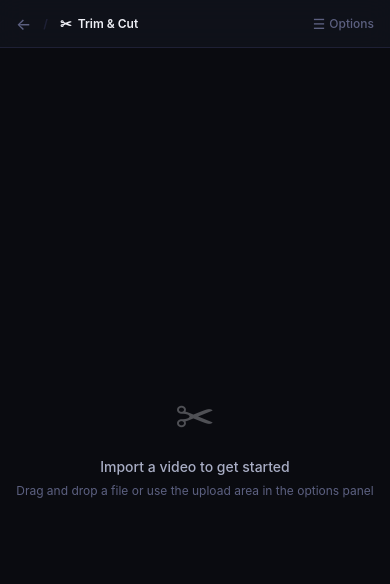
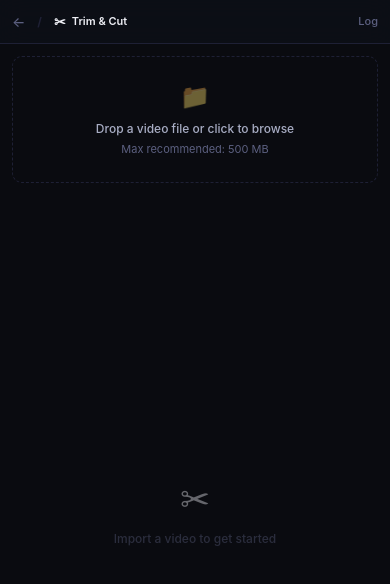
Before and after one commit to ningtoba/BrowserSnip, a React (Vite) app: page / in a window 390 px wide. Both pictures are taken after a click on the button 195 px from the left and 443 px from the top of the page. Shown: the top 584 px of the page. Built offline with nearby package versions, Linux system fonts and the light colour scheme; the HTML template or start-up script is replaced by a standard one.

Commit message:
Redesign mobile layout: inline file upload, no sidebar drawer, full-viewport modules

```diff
--- a/src/components/layout/ToolWorkspace.tsx
+++ b/src/components/layout/ToolWorkspace.tsx
@@ -1,4 +1,4 @@
-import { useEffect, useState, useCallback } from 'react';
+import { useEffect, useState, useCallback, useRef } from 'react';
 import { useParams, useNavigate } from 'react-router-dom';
 import { TOOLS } from '@/lib/constants';
 import { FileDropZone } from '@/components/ui/FileDropZone';
@@ -45,7 +45,8 @@ export function ToolWorkspace() {
   const persistFile = useFileStore((s) => s.persistCurrent);
   const persistProcess = useProcessStore((s) => s.persistCurrent);
 
-  const [mobileMenuOpen, setMobileMenuOpen] = useState(false);
+  const [showSideTools, setShowSideTools] = useState(false);
+  const mainRef = useRef<HTMLDivElement>(null);
 
   useEffect(() => {
     const id = (toolId as ToolId) ?? null;
@@ -57,19 +58,17 @@ export function ToolWorkspace() {
     };
   }, [toolId, setFileSession, setProcessSession, persistFile, persistProcess]);
 
-  const closeMobileMenu = useCallback(() => setMobileMenuOpen(false), []);
-
   const tool = TOOLS.find((t) => t.id === toolId);
   const ToolComponent = toolId ? TOOL_COMPONENTS[toolId] : null;
 
   if (!tool) {
     return (
-      <div className="flex h-screen items-center justify-center bg-cream">
-        <div className="text-center animate-doodle-pop">
-          <p className="mb-4 text-ink-soft text-base">Tool not found.</p>
+      <div className="flex h-screen items-center justify-center bg-[#0a0b10]">
+        <div className="text-center animate-fade-in">
+          <p className="mb-4 text-sm text-[#5c6080]">Tool not found.</p>
           <button
             onClick={() => navigate('/')}
-            className="text-sm font-medium text-accent hover:text-accent-hover transition-colors"
+            className="text-xs font-medium text-[#6366f1] hover:text-[#818cf8] transition-colors"
           >
             &larr; Back to Dashboard
           </button>
@@ -79,119 +78,162 @@ export function ToolWorkspace() {
   }
 
   return (
-    <div className="flex h-screen flex-col bg-cream overflow-hidden">
-      {/* Top header bar */}
-      <header className="flex h-12 shrink-0 items-center gap-3 border-b border-cream-border bg-cream-light/80 backdrop-blur-subtle px-4 z-20">
+    <div className="flex h-screen flex-col bg-[#0a0b10] overflow-hidden">
+      {/* ── Top bar ── */}
+      <header className="flex h-11 shrink-0 items-center gap-3 border-b border-[#1e2035] bg-[#0d0f17]/90 backdrop-blur-subtle px-3 sm:px-4 z-20">
         <button
           onClick={() => navigate('/')}
-          className="flex items-center gap-1.5 text-xs font-medium text-ink-muted hover:text-ink transition-colors shrink-0"
+          className="flex items-center gap-1 text-[11px] font-medium text-[#5c6080] hover:text-[#a8adc4] transition-colors shrink-0"
         >
-          <span className="text-base leading-none">&larr;</span>
+          <span className="text-sm leading-none">&larr;</span>
           <span className="hidden sm:inline">Dashboard</span>
         </button>
-        <span className="text-cream-border text-xs font-bold">/</span>
-        <span className="flex items-center gap-1.5 text-xs font-semibold text-ink truncate">
+        <span className="text-[#1e2035] text-xs font-bold">/</span>
+        <span className="flex items-center gap-1.5 text-[11px] font-semibold text-[#eeeff5] truncate">
           <span className="text-sm">{tool.icon}</span>
           <span className="truncate">{tool.name}</span>
         </span>
 
-        {/* Spacer */}
         <div className="flex-1" />
 
-        {/* Process button (desktop) */}
+        {/* Desktop: process quick-action */}
         {file && ToolComponent && (
-          <div className="hidden lg:block">
           <button
             onClick={() => {
-                const toolEl = document.getElementById('tool-process-btn');
-                if (toolEl) toolEl.click();
+              const el = document.getElementById('tool-process-btn');
+              if (el) el.click();
             }}
-              className="text-[11px] font-semibold text-accent hover:text-accent-hover transition-colors px-3 py-1 rounded-doodle bg-accent/5 border border-accent/20"
+            className="hidden sm:inline-flex items-center gap-1 text-[11px] font-semibold text-[#6366f1] hover:text-[#818cf8] transition-colors px-2.5 py-1 rounded-md bg-[#6366f1]/10 border border-[#6366f1]/20"
           >
             Process
           </button>
+        )}
+
+        {/* Log toggle */}
+        <button
+          onClick={() => useUIStore.getState().toggleLogMonitor()}
+          className="text-[11px] font-medium text-[#5c6080] hover:text-[#a8adc4] transition-colors shrink-0"
+        >
+          {showLogs ? 'Hide Log' : 'Log'}
+        </button>
+
+        {/* Mobile: Show tool options toggle (only when file is loaded) */}
+        {file && ToolComponent && (
+          <button
+            onClick={() => setShowSideTools((v) => !v)}
+            className="sm:hidden text-[11px] font-semibold text-[#6366f1] hover:text-[#818cf8] transition-colors shrink-0"
+          >
+            {showSideTools ? 'Done' : 'Options'}
+          </button>
+        )}
+      </header>
+
+      {/* ── Body: desktop has sidebar + main; mobile stacks inline ── */}
+      <div className="flex flex-1 overflow-hidden" ref={mainRef}>
+        {/* Sidebar — desktop: permanent 320px panel */}
+        <aside className="hidden sm:flex w-72 lg:w-80 shrink-0 flex-col border-r border-[#1e2035] bg-[#0d0f17]">
+          <div className="flex-1 overflow-y-auto p-4 space-y-3">
+            <FileDropZone />
+            {isLargeFile && <MemoryWarning />}
+            {codecWarning && (
+              <div className="rounded-md border border-[#f59e0b]/20 bg-[#f59e0b]/5 p-3">
+                <p className="text-[11px] font-medium text-[#f59e0b] leading-relaxed">{codecWarning}</p>
               </div>
             )}
+            {file && ToolComponent && <ToolComponent />}
+          </div>
+        </aside>
 
-        {/* Mobile menu toggle */}
-        <button
-          onClick={() => setMobileMenuOpen((v) => !v)}
-          className="lg:hidden flex items-center gap-1 text-xs font-medium text-ink-muted hover:text-ink transition-colors"
-        >
-          <span className="text-sm leading-none">{mobileMenuOpen ? '✕' : '☰'}</span>
-          <span>{mobileMenuOpen ? 'Close' : 'Options'}</span>
-        </button>
-      </header>
-
-      <div className="flex flex-1 overflow-hidden relative">
-        {/* Sidebar — desktop always visible, mobile slides in */}
-        <aside
-          className={`
-            absolute inset-y-0 left-0 z-10 w-72 lg:w-80
-            flex shrink-0 flex-col border-r border-cream-border bg-cream-light
-            transform transition-transform duration-300 ease-in-out
-            lg:relative lg:translate-x-0 lg:z-auto
-            ${mobileMenuOpen ? 'translate-x-0' : '-translate-x-full'}
-          `}
-        >
-          {/* Sidebar scroll area */}
-          <div className="flex-1 overflow-y-auto p-4">
-            <p className="mb-4 text-xs text-ink-soft leading-relaxed">{tool.description}</p>
-
+        {/* Main content area */}
+        <main className="flex flex-1 flex-col overflow-hidden min-w-0">
+          {/* Mobile: inline upload + tools area (no drawer!) */}
+          <div className="sm:hidden flex flex-col flex-1 overflow-hidden min-h-0">
+            {/* File drop zone always visible inline */}
+            <div className="shrink-0 p-3 pb-0">
               <FileDropZone />
-
-            {isLargeFile && <MemoryWarning />}
+              {isLargeFile && <div className="mt-2"><MemoryWarning /></div>}
               {codecWarning && (
-              <div className="mt-3 rounded-doodle-md border border-warn/20 bg-warn/5 p-3">
-                <p className="text-[11px] font-medium text-warn leading-relaxed">{codecWarning}</p>
-              </div>
-            )}
-
-            {file && ToolComponent && (
-              <div className="mt-4" onClick={closeMobileMenu}>
-                <ToolComponent />
+                <div className="mt-2 rounded-md border border-[#f59e0b]/20 bg-[#f59e0b]/5 p-2.5">
+                  <p className="text-[10px] font-medium text-[#f59e0b] leading-relaxed">{codecWarning}</p>
                 </div>
               )}
             </div>
 
-          <div className="border-t border-cream-border p-4">
-            <button
-              onClick={() => {
-                useUIStore.getState().toggleLogMonitor();
-                closeMobileMenu();
-              }}
-              className="w-full text-left text-[11px] font-medium text-ink-muted hover:text-accent transition-colors"
-            >
-              {showLogs ? 'Hide' : 'Show'} FFmpeg Log Monitor
-            </button>
+            {!file && !isProcessing && (
+              <div className="flex flex-1 items-center justify-center p-4">
+                <div className="text-center opacity-40">
+                  <div className="mb-3 text-4xl">{tool.icon}</div>
+                  <p className="text-xs font-medium text-[#5c6080]">
+                    Import a video to get started
+                  </p>
                 </div>
-        </aside>
-
-        {/* Mobile overlay backdrop */}
-        {mobileMenuOpen && (
-          <div
-            className="fixed inset-0 z-[5] bg-black/50 lg:hidden"
-            onClick={closeMobileMenu}
-          />
+              </div>
             )}
 
-        {/* Main content */}
-        <main className="flex flex-1 flex-col overflow-hidden min-w-0">
-          <div className="flex-1 overflow-y-auto p-4 sm:p-6 lg:p-8">
             {file && (
+              <>
+                {/* Video preview — takes remaining space */}
+                <div className="flex-1 min-h-0 p-3 flex items-center justify-center overflow-hidden">
                   <VideoPreview />
+                </div>
+
+                {/* Tool options — slides up as bottom sheet when toggled */}
+                {ToolComponent && (
+                  <div className={`shrink-0 border-t border-[#1e2035] bg-[#0d0f17] transition-all duration-300 ${showSideTools ? 'max-h-[60vh] overflow-y-auto' : 'max-h-0 overflow-hidden'}`}>
+                    <div className="p-3">
+                      <ToolComponent />
+                    </div>
+                  </div>
                 )}
+              </>
+            )}
+
+            {/* Processing progress */}
+            {isProcessing && (
+              <div className="shrink-0 p-3 border-t border-[#1e2035]">
+                <ProgressBar />
+              </div>
+            )}
+
+            {/* Error */}
+            {error && (
+              <div className="shrink-0 p-3 border-t border-[#dc2626]/20">
+                <div className="rounded-md border border-[#dc2626]/20 bg-[#dc2626]/5 p-3">
+                  <p className="text-[11px] font-semibold text-[#dc2626]">Processing Error</p>
+                  <p className="mt-1 text-[11px] text-[#dc2626]/80 leading-relaxed">{error}</p>
+                </div>
+              </div>
+            )}
+
+            {/* Output */}
+            {outputUrl && outputBlob && !isProcessing && (
+              <div className="shrink-0 p-3 border-t border-[#1e2035] overflow-y-auto max-h-[45vh]">
+                <OutputActions />
+              </div>
+            )}
+
+            {/* Log monitor (compact on mobile) */}
+            {showLogs && (
+              <div className="h-36 shrink-0 border-t border-[#1e2035] bg-[#0d0f17]">
+                <LogMonitor />
+              </div>
+            )}
+          </div>
+
+          {/* Desktop: main content */}
+          <div className="hidden sm:flex flex-1 flex-col overflow-hidden">
+            <div className="flex-1 overflow-y-auto p-6 lg:p-8">
+              {file && <VideoPreview />}
 
               {!file && !isProcessing && (
                 <div className="flex h-full items-center justify-center">
-                <div className="text-center animate-doodle-pop">
-                  <div className="mb-4 text-5xl opacity-30">{tool.icon}</div>
-                  <p className="text-sm font-medium text-ink-soft">
+                  <div className="text-center opacity-40">
+                    <div className="mb-4 text-5xl">{tool.icon}</div>
+                    <p className="text-sm font-medium text-[#5c6080]">
                       Import a video to get started
                     </p>
-                  <p className="mt-1.5 text-xs text-ink-muted">
-                    Drag and drop a file or use the upload area
-                    <span className="lg:hidden"> in the options panel</span>
+                    <p className="mt-1.5 text-xs text-[#5c6080]/70">
+                      Drag & drop a file or use the upload area on the left
                     </p>
                   </div>
                 </div>
@@ -204,25 +246,25 @@ export function ToolWorkspace() {
               )}
 
               {error && (
-              <div className="mx-auto mt-8 max-w-md rounded-doodle-md border border-danger/20 bg-danger/5 p-4 animate-fade-in">
-                <p className="text-xs font-semibold text-danger">Processing Error</p>
-                <p className="mt-1 text-[11px] text-danger/80 leading-relaxed">{error}</p>
+                <div className="mx-auto mt-8 max-w-md rounded-md border border-[#dc2626]/20 bg-[#dc2626]/5 p-4 animate-fade-in">
+                  <p className="text-xs font-semibold text-[#dc2626]">Processing Error</p>
+                  <p className="mt-1 text-[11px] text-[#dc2626]/80 leading-relaxed">{error}</p>
                 </div>
               )}
 
               {outputUrl && outputBlob && !isProcessing && (
-              <div className="mx-auto mt-8 max-w-lg animate-slide-up">
+                <div className="mx-auto mt-8 max-w-2xl animate-slide-up">
                   <OutputActions />
                 </div>
               )}
             </div>
 
-          {/* Log monitor */}
             {showLogs && (
-            <div className="h-44 shrink-0 border-t border-cream-border bg-cream-light/60">
+              <div className="h-44 shrink-0 border-t border-[#1e2035] bg-[#0d0f17]/60">
                 <LogMonitor />
               </div>
             )}
+          </div>
         </main>
       </div>
     </div>
--- a/src/index.css
+++ b/src/index.css
@@ -22,7 +22,13 @@
     background: #3a3d52;
   }
 
+  html {
+    height: -webkit-fill-available;
+  }
+
   body {
+    min-height: 100dvh;
+    min-height: -webkit-fill-available;
     background: #0a0b10;
     color: #eeeff5;
     font-family: -apple-system, BlinkMacSystemFont, 'SF Pro Text', 'Segoe UI', system-ui, sans-serif;
@@ -98,7 +104,7 @@
 
 @layer components {
   .doodle-btn {
-    @apply relative w-full overflow-hidden rounded-doodle-md font-semibold
+    @apply relative w-full overflow-hidden rounded-md font-semibold
            px-4 py-2.5 text-sm transition-all duration-200
            active:scale-[0.98];
     background: linear-gradient(135deg, #6366f1, #5558e6);
@@ -120,7 +126,7 @@
   }
 
   .doodle-btn-secondary {
-    @apply w-full rounded-doodle-md px-4 py-2.5 text-sm font-semibold
+    @apply w-full rounded-md px-4 py-2.5 text-sm font-semibold
            transition-all duration-200 active:scale-[0.98];
     background: #161922;
     color: #eeeff5;
@@ -137,7 +143,7 @@
   }
 
   .doodle-input {
-    @apply w-full rounded-doodle px-3 py-2 text-sm
+    @apply w-full rounded px-3 py-2 text-sm
            transition-all duration-150 outline-none;
     background: #0d0f17;
     color: #eeeff5;
@@ -156,7 +162,7 @@
   }
 
   .doodle-chip {
-    @apply flex-1 rounded-doodle border px-3 py-2 text-xs font-medium
+    @apply flex-1 rounded border px-3 py-2 text-xs font-medium
            transition-all duration-150 cursor-pointer select-none;
   }
   .doodle-chip-active {
@@ -176,7 +182,7 @@
   }
 
   .doodle-section {
-    @apply rounded-doodle-md p-4;
+    @apply rounded-md p-4;
     background: #11131c;
     border: 1px solid #1e2035;
     box-shadow: 0 1px 3px rgba(0, 0, 0, 0.2);
@@ -190,7 +196,7 @@
   }
 
   .tool-card {
-    @apply cursor-pointer rounded-doodle-md p-5 h-full flex flex-col
+    @apply cursor-pointer rounded-md p-5 h-full flex flex-col
            transition-all duration-200;
     background: #11131c;
     border: 1px solid #1e2035;
@@ -241,6 +247,10 @@
 }
 
 @layer utilities {
+  .h-screen-safe {
+    height: 100dvh;
+  }
+
   .scrollbar-hide {
     -ms-overflow-style: none;
     scrollbar-width: none;
```
Lines whose indentation alone changed are shown as unchanged.
